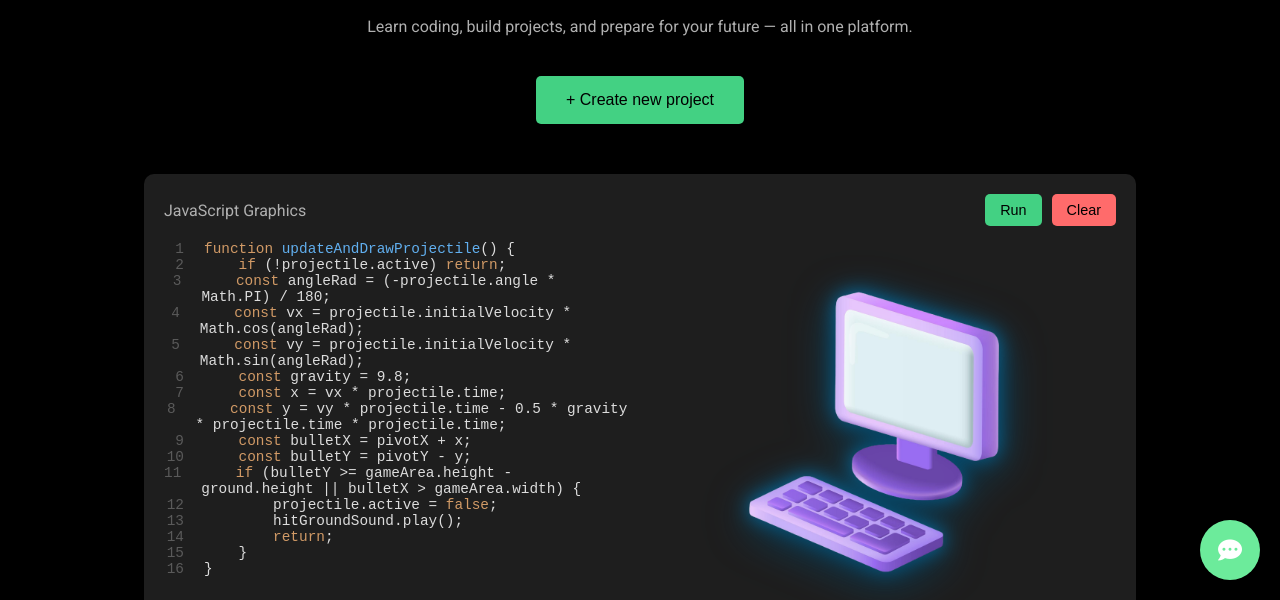
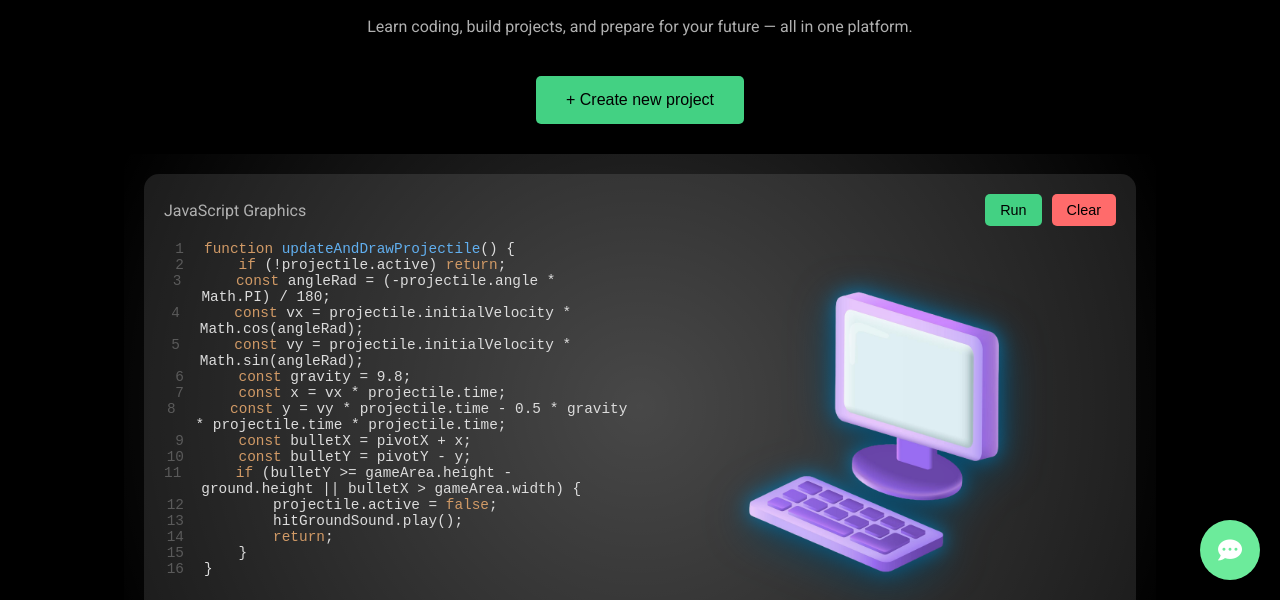
Before and after one commit to satyam16-ai/sync-code, a plain HTML site: page index.html in a window 1280 px wide. Shown: the part 200-800 px from the top of the page. Drawn offline with Linux system fonts and the light colour scheme.

Commit message:
update footer styles to include border and change background to transparent

```diff
--- a/css/styles.css
+++ b/css/styles.css
@@ -229,11 +229,24 @@ header nav ul li a:hover {
 
   .code-window {
     width: 80%;
-    background-color: #1e1e1e;
-    border-radius: 10px;
-    overflow: hidden;
-    box-shadow: 0 8px 20px rgba(0, 0, 0, 0.5);
+    background: rgba(255, 255, 255, 0.1); /* Transparent White */
+    -webkit-backdrop-filter: blur(10px); /* Glass Blur Effect for Safari */
+    backdrop-filter: blur(10px); /* Glass Blur Effect */
+    border-radius: 15px; /* Rounded Corners */
     padding: 20px;
+    box-shadow: 0 8px 20px rgba(0, 0, 0, 0.5); /* Subtle Shadow */
+    position: relative; /* For the light effect */
+}
+
+.code-window::before {
+    content: '';
+    position: absolute;
+    top: -20px;
+    left: -20px;
+    right: -20px;
+    bottom: -20px;
+    background: radial-gradient(circle, rgba(255, 255, 255, 0.2), transparent);
+    z-index: -1; /* Place it behind the code window */
 }
 
 .code-header {
@@ -316,6 +329,7 @@ header nav ul li a:hover {
     user-select: none; /* Prevent selection of line numbers */
 }
 
+/* Syntax highlighting */
 .keyword {
     color: #d19a66;
 }
@@ -348,10 +362,10 @@ header nav ul li a:hover {
     height: auto;
     object-fit: contain;
     border-radius: 5px;
-
 }
 footer {
-    background: #333;
+    border: #333 1px solid;
+    background: transparent;
     color: #fff;
     padding: 20px 0;
     font-size: 14px;
```
Lines whose indentation alone changed are shown as unchanged.
